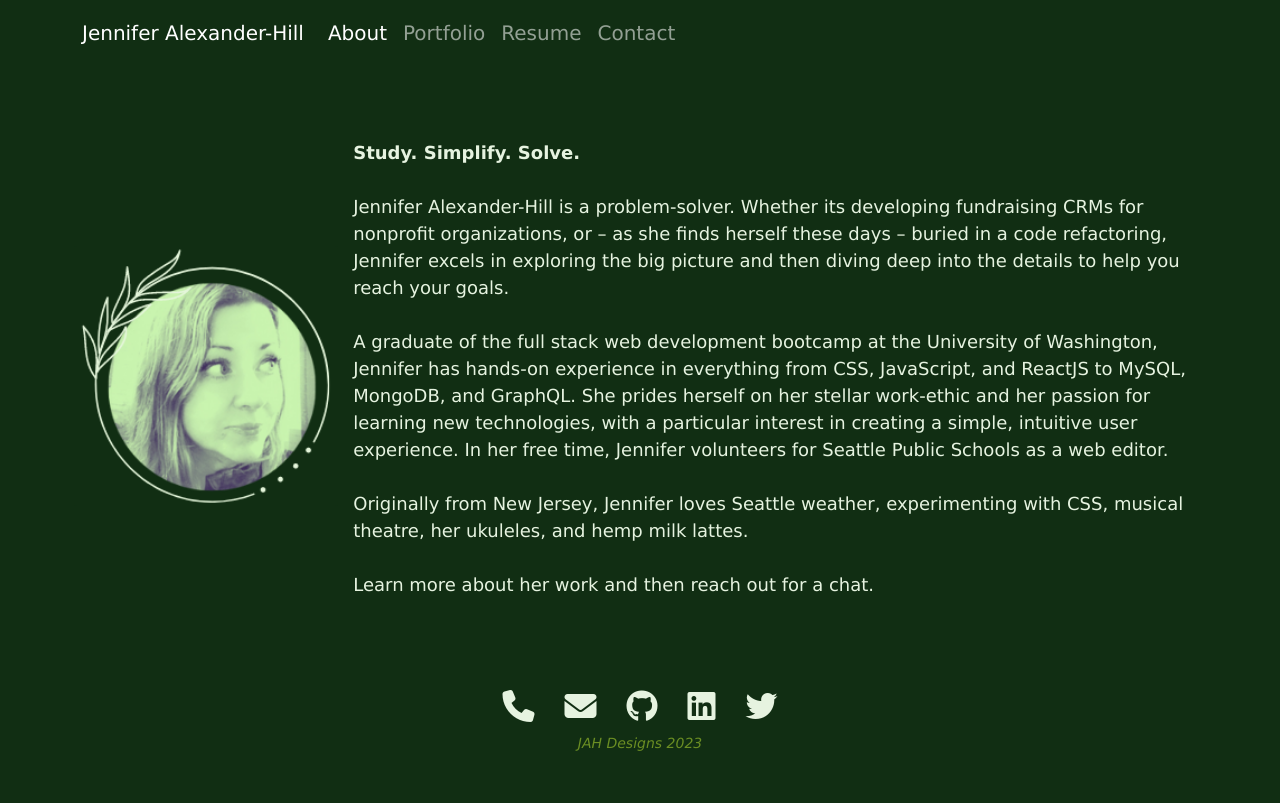
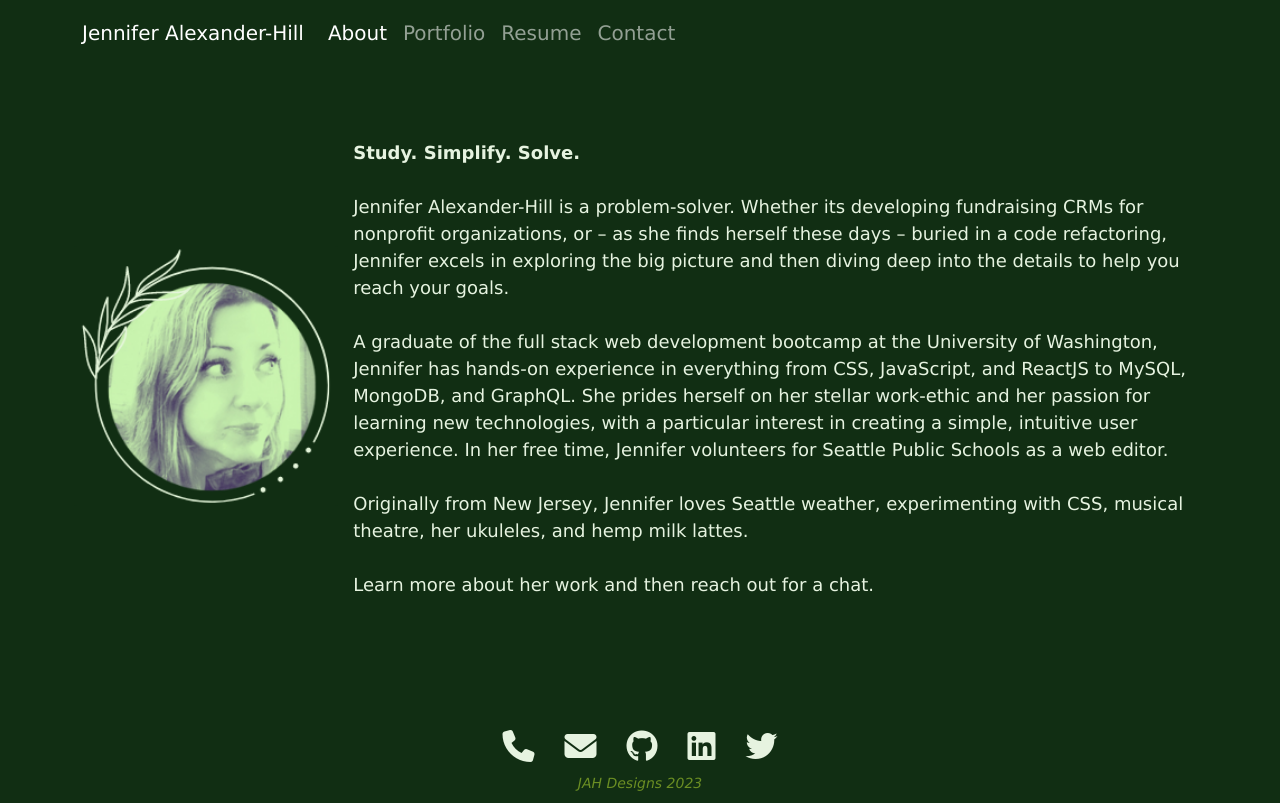
Before and after one commit to jsalexan/react-portfolio, a React (Create React App) app: page / in a window 1280 px wide. Built offline with nearby package versions, Linux system fonts and the light colour scheme.

Commit message:
Fixed the footer and changed some of the text colors

```diff
--- a/src/components/Footer.js
+++ b/src/components/Footer.js
@@ -3,37 +3,42 @@ import React from "react";
 function Footer() {
   return (
     <footer className="footer">
-
-        <nav className="contact-me-container" id="contact-me">
+      <nav className="fixed-bottom" id="contact-me">
+        <div className='contact-me-container' >
         <ul>
           <li>
             <a href="tel:1-609-240-3935">
-                    <i className="fa-solid fa-phone fa-2xl"></i></a>
+              <i className="fa-solid fa-phone fa-2xl"></i>
+            </a>
           </li>
           <li>
             <a href="mailto:jsa.wa.us@gmail.com">
-                    <i className="fa-solid fa-envelope fa-2xl"></i></a>
+              <i className="fa-solid fa-envelope fa-2xl"></i>
+            </a>
           </li>
           <li>
             <a href="https://github.com/jsalexan">
-                    <i className="fa-brands fa-github fa-2xl"></i></a>
+              <i className="fa-brands fa-github fa-2xl"></i>
+            </a>
           </li>
           <li>
             <a href="https://www.linkedin.com/in/jennifer-alexander-hill/">
-                    <i className="fa-brands fa-linkedin fa-2xl"></i></a>
+              <i className="fa-brands fa-linkedin fa-2xl"></i>
+            </a>
           </li>
           <li>
             <a href="https://twitter.com/JSAH2000">
-                    <i className="fa-brands fa-twitter fa-2xl"></i></a>
+              <i className="fa-brands fa-twitter fa-2xl"></i>
+            </a>
           </li>
-
         </ul>
-        </nav>
-
+        </div>
         <div>
           <h3>JAH Designs 2023</h3>
         </div>
+      </nav>
+
     </footer>
-)
-};
+  );
+}
 export default Footer;
--- a/src/components/pages/Contact.js
+++ b/src/components/pages/Contact.js
@@ -7,7 +7,6 @@ export default function Contact() {
   return (
     <div className='contact-page-container'>
     <div className='contact-container'>
-        <h2>Contact Me</h2>
         <p className="final-thoughts">Thank you so much for visiting!
                         <br /><br />Please leave me a note to share your thoughts.</p>
         <Form />
--- a/src/index.css
+++ b/src/index.css
@@ -234,12 +234,9 @@ p {
     flex-direction: row;
     flex-wrap: wrap;
     justify-content: center;
-
-
-
     font-family:Verdana, Geneva, Tahoma, sans-serif;
-
-    color: var(--text-color);
+    color: var(--light-green);
+    padding-top: 20px;
 
  }
 
@@ -291,6 +288,12 @@ footer h3 {
     background-color: var(--dark-green);
     color: olivedrab;
     width: 100%;
+}
+
+.footer-cont {
+    display: flex;
+    justify-content: center;
+    flex-direction: column;
 }
 
 /* Contact page form button */
```
Lines whose indentation alone changed are shown as unchanged.
